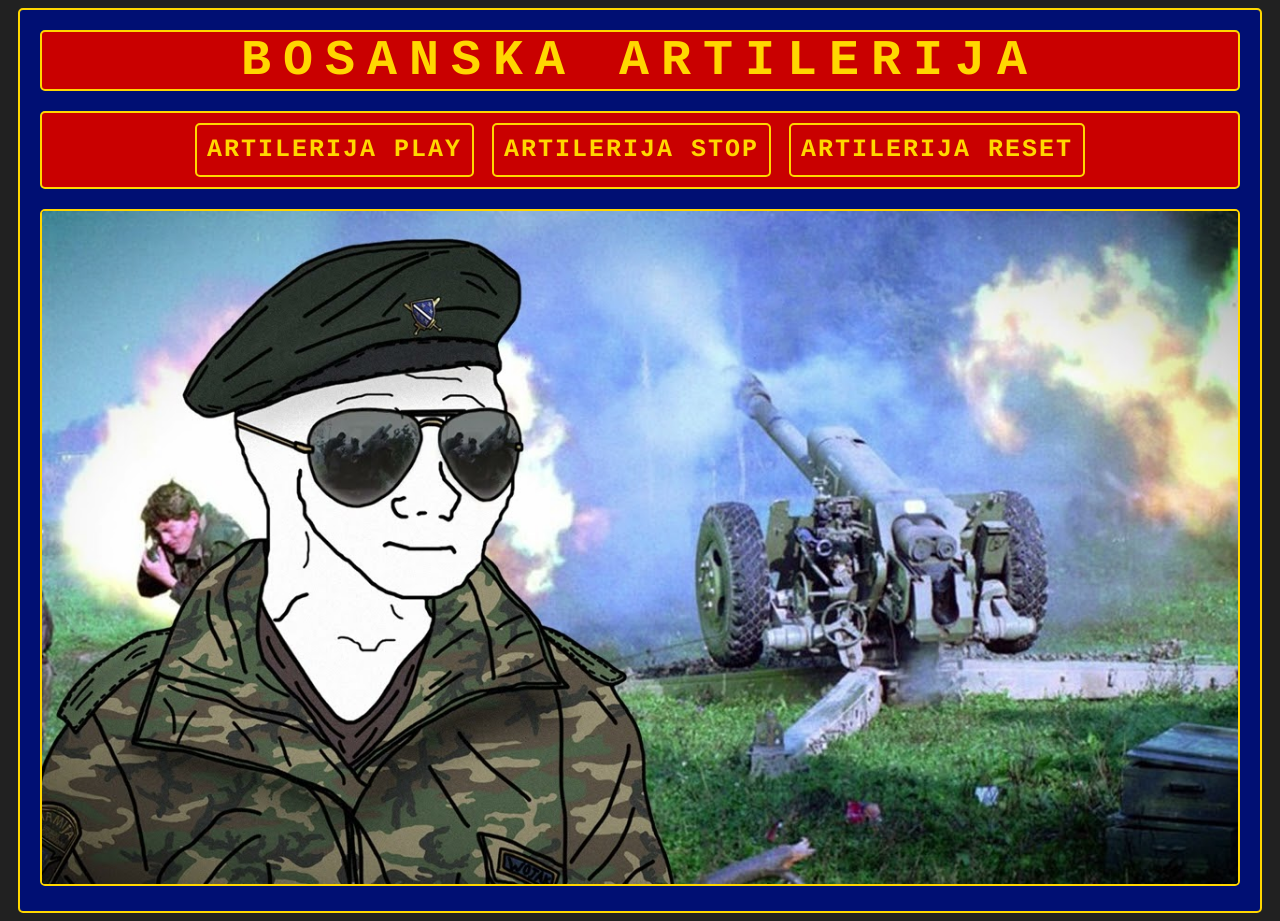
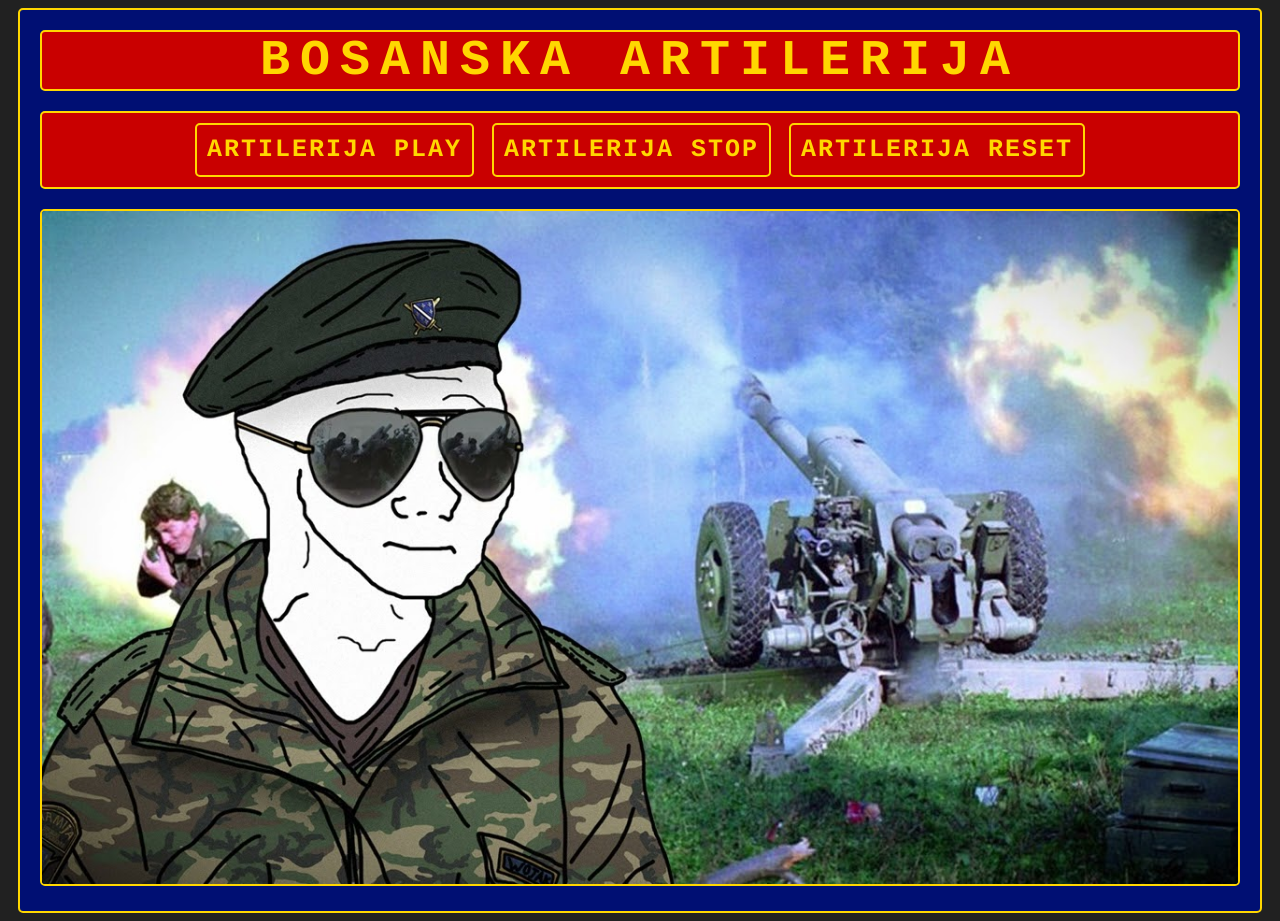
Before and after one commit to KnurPanzer/knurpanzer.github.io, a plain HTML site: page index.html in a window 1280 px wide. Drawn offline with Linux system fonts and the light colour scheme.

Commit message:
Update Bosniaa.css

```diff
--- a/Bosniaa.css
+++ b/Bosniaa.css
@@ -20,7 +20,7 @@ body {
 	color: gold;
 	font-size: 50px;
 	text-align: center;
-	letter-spacing: 12px;
+	letter-spacing: 10px;
 
 }
 
```
